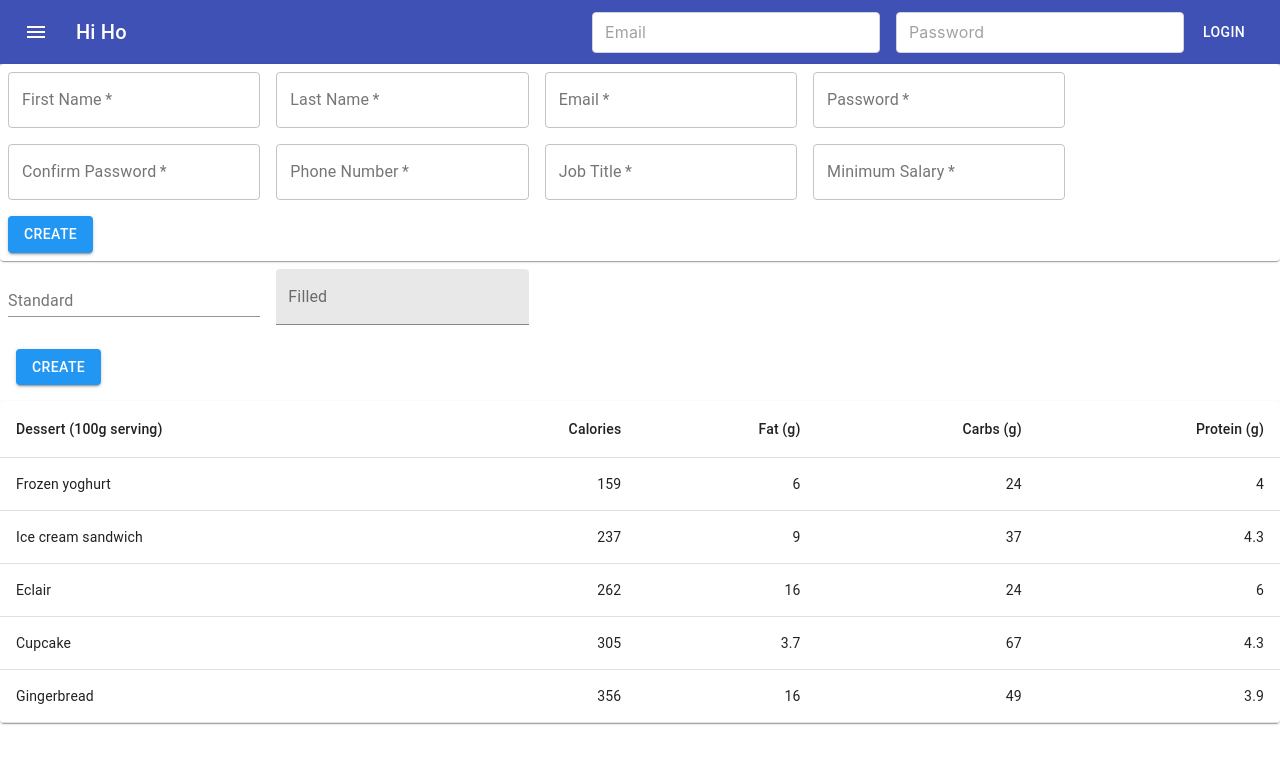
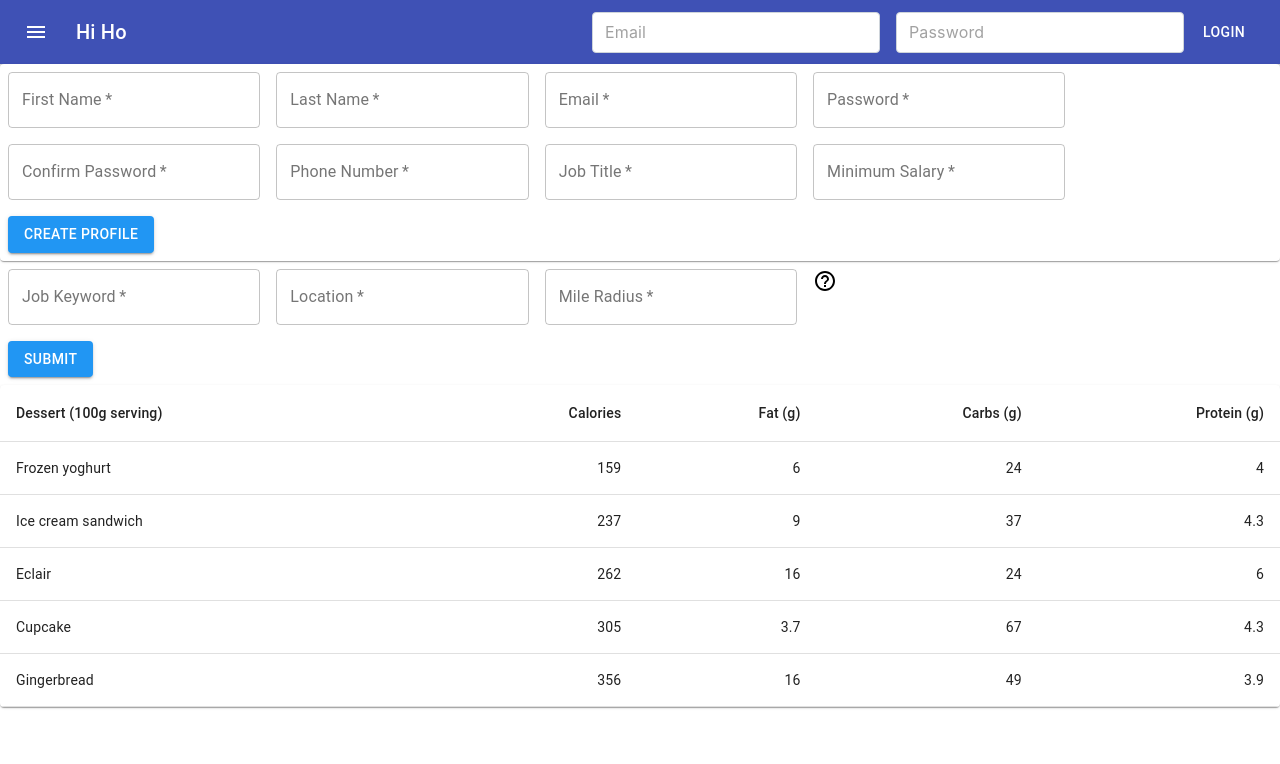
Before and after one commit to staffbotsteve/hi-ho-frontend, a React (Create React App) app: page / in a window 1280 px wide. Shown: the top 764 px of the page. Built offline with nearby package versions, Linux system fonts and the light colour scheme.

Commit message:
fixes input fields and adds tooltip

```diff
--- a/src/App.js
+++ b/src/App.js
@@ -2,7 +2,7 @@ import React from 'react';
 import './App.css';
 import Header from './components/Header';
 import Footer from './components/Footer';
-import CreateProfileCard from './components/CreateProfileCard';
+import CreateProfile from './pages/CreateProfile';
 import { ToastContainer } from "react-toastify";
 import "react-toastify/dist/ReactToastify.css";
 import Home from './pages/Home'
@@ -12,7 +12,7 @@ function App() {
     <div>
       <ToastContainer />
       <Header />
-      <CreateProfileCard />
+      <CreateProfile />
       <Home />
       <Footer />
     </div>
--- a/src/components/APIInput/index.js
+++ b/src/components/APIInput/index.js
@@ -1,15 +1,15 @@
-import React, {useState} from 'react';
-import { makeStyles } from '@material-ui/core/styles';
-import TextField from '@material-ui/core/TextField';
-import API from '../../utils/API'
-import SubmitBtn from '../SubmitBtn'
-
+import React, { useState } from "react";
+import { makeStyles } from "@material-ui/core/styles";
+import TextField from "@material-ui/core/TextField";
+import API from "../../utils/API";
+import SubmitBtn from "../SubmitBtn";
+import Help from "../Help"
 
 const useStyles = makeStyles((theme) => ({
   root: {
-    '& > *': {
+    "& > *": {
       margin: theme.spacing(1),
-      width: '25ch',
+      width: "25ch",
     },
   },
 }));
@@ -19,37 +19,58 @@ export default function APIInput() {
 
   const [location, setLocation] = useState("");
   const [range, setRange] = useState("");
-
+  const [job, setJob] = useState("");
 
   const handleSubmit = (e) => {
     e.preventDefault();
-    API.zipRecruiter(location, range)
-      .then(res => console.log("ziprecruiter", res))
+    API.zipRecruiter(job, location, range).then((res) =>
+      console.log("ziprecruiter", res)
+    );
 
-     API.ItemPrices(location)
-    .then(res => console.log("itemprices", res))
+    API.ItemPrices(location).then((res) => console.log("itemprices", res));
 
-    API.CostOfLiving(location)
-    .then(res => console.log("costofliving", res))
-  }
-
+    API.CostOfLiving(location).then((res) => console.log("costofliving", res));
+  };
 
   return (
-    <form className={classes.root} noValidate autoComplete="off">
+    <div>
+      <form className={classes.root} noValidate autoComplete="off" style={{display: "flex"}}>
       <TextField
-        id="standard-basic"
-        label="Standard"
+        required
+        id="outlined-required"
+        label="Job Keyword"
+        placeholder="ex. Engineer"
+        variant="outlined"
+        onChange={(e) => setJob(e.target.value)}
+        value={job}
+      />
+
+      <TextField
+        required
+        id="outlined-required"
+        label="Location"
+        placeholder="ex. Berkeley"
+        variant="outlined"
         onChange={(e) => setLocation(e.target.value)}
         value={location}
       />
+
+
       <TextField
-        id="filled-basic"
-        label="Filled"
-        variant="filled"
+        required
+        id="outlined-required"
+        label="Mile Radius"
+        placeholder="ex. 25"
+        variant="outlined"
         onChange={(e) => setRange(e.target.value)}
         value={range}
-       />
-      <SubmitBtn handleSubmit={handleSubmit} />
+      />
+      <Help />
+
     </form>
+
+      <SubmitBtn handleSubmit={handleSubmit}>Submit</SubmitBtn>
+    </div>
+
   );
 }
--- a/src/components/CreateProfileCard/index.js
+++ b/src/components/CreateProfileCard/index.js
@@ -39,14 +39,14 @@ export default function CreateProfileCard() {
     console.log("url", url)
 
     if(firstName === "" || lastName === "" || email === "" || password === "" || confirmPassword === "" || jobTitle === "" || minSalary === ""){
-      toast.error("please fill the required field(s)")
+      toast.error("Please fill all required field(s)")
     }
 
     if(password !== "" && password.length < 6){
-      toast.error("password can not be less than 6")
+      toast.error("Password cannot be less than 6 characters")
     }
     if(password !== "" && password !== confirmPassword){
-      toast.error("password and confirm password does not match")
+      toast.error("Passwords do not match")
     }
 
     fetch(`${url}/register`, {
@@ -128,7 +128,7 @@ export default function CreateProfileCard() {
           required
           id="outlined-required"
           label="Phone Number"
-          placeholder="Phone Number"
+          placeholder="123-456-7890"
           variant="outlined"
           onChange={(e) => setPhone(e.target.value)}
           value={phone}
@@ -152,7 +152,7 @@ export default function CreateProfileCard() {
           value={minSalary}
         />
         {/* <PhoneNumberCard /> */}
-        <SubmitBtn handleSubmit={handleSubmit} />
+        <SubmitBtn handleSubmit={handleSubmit}>Create Profile</SubmitBtn>
         </Card>
       </div>
     </form>
--- /dev/null
+++ b/src/components/Help/index.js
@@ -0,0 +1,20 @@
+import React from 'react';
+import Tooltip from '@material-ui/core/Tooltip';
+import HelpOutlineIcon from '@material-ui/icons/HelpOutline';
+
+
+
+const longText = `
+Enter the number of miles you would like to use for your search radius. EX. An input of "25" will search for jobs within a 25 mile radius of your desired location.
+`;
+
+export default function Help() {
+
+  return (
+    <div>
+      <Tooltip title={longText}>
+      <HelpOutlineIcon />
+      </Tooltip>
+    </div>
+  );
+}
--- a/src/components/SubmitBtn/index.js
+++ b/src/components/SubmitBtn/index.js
@@ -21,13 +21,13 @@ const useStyles = makeStyles((theme) => ({
   },
 }));
 
-export default function SubmitBtn({handleSubmit}) {
+export default function SubmitBtn(props, {handleSubmit}) {
   const classes = useStyles();
 
   return (
     <div>
       <ColorButton variant="contained" color="primary" className={classes.margin} onClick={handleSubmit}>
-       Create
+       {props.children}
       </ColorButton>
 
     </div>
--- a/src/pages/CreateProfile.js
+++ b/src/pages/CreateProfile.js
@@ -0,0 +1,10 @@
+import React from 'react'
+import CreateProfileCard from "../components/CreateProfileCard"
+
+export default function CreateProfile() {
+    return (
+        <div>
+            <CreateProfileCard />
+        </div>
+    )
+}
--- a/src/utils/API.js
+++ b/src/utils/API.js
@@ -1,9 +1,10 @@
 import axios from "axios";
 
 export default {
-  zipRecruiter: function (location, range) {
+  zipRecruiter: function (job, location, range) {
     return axios.get(
-      "https://api.ziprecruiter.com/jobs/v1?search=frontend" +
+      "https://api.ziprecruiter.com/jobs/v1?search=" +
+        job +
         "&location=" +
         location +
         "&radius_miles=" +
```
